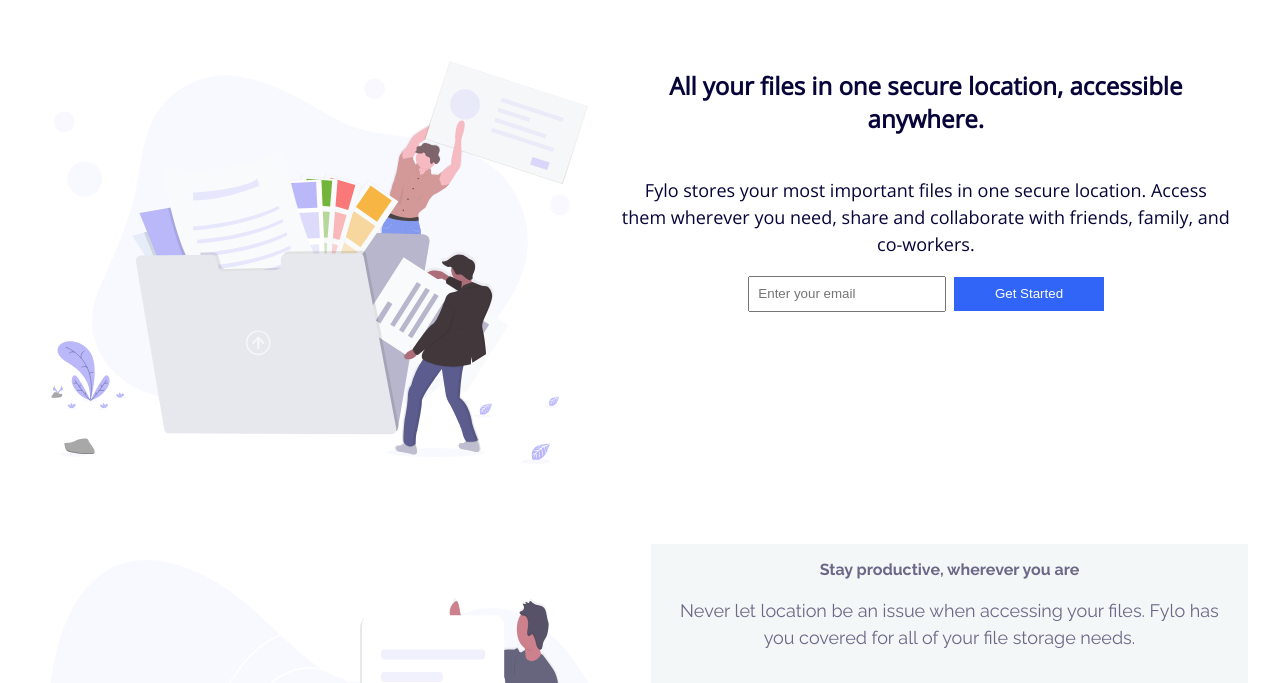
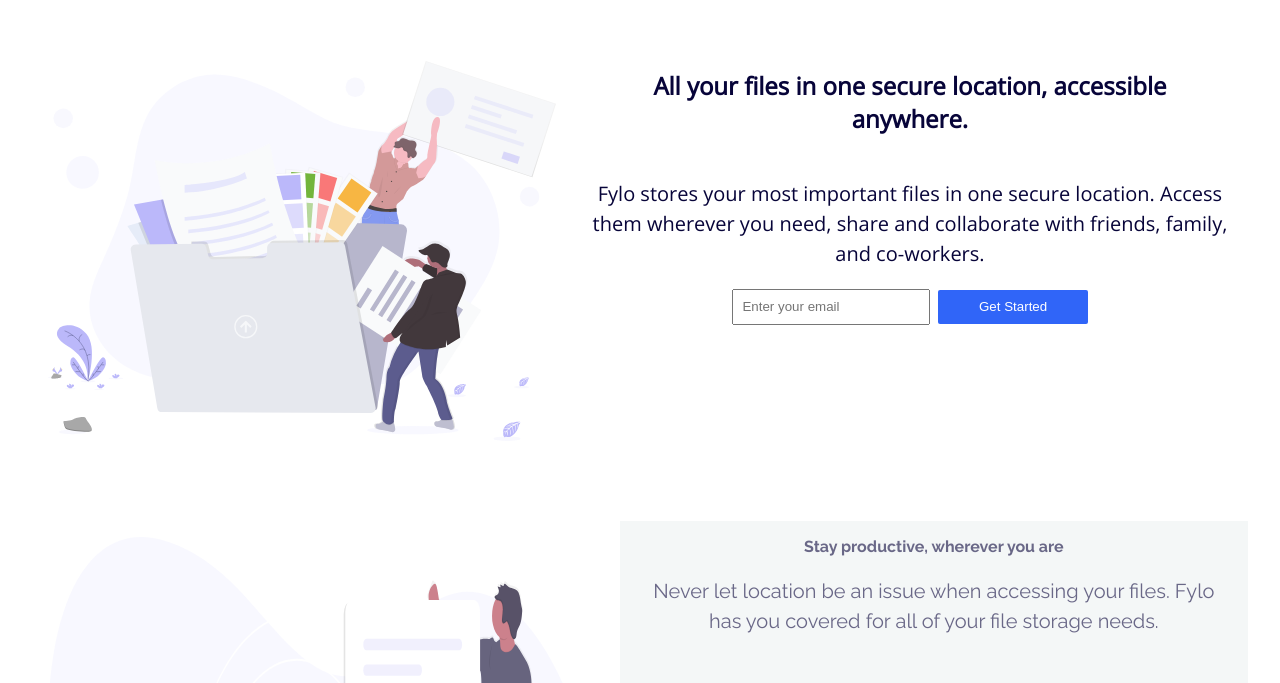
Before and after one commit to Tolaniii7/fylo-repo, a plain HTML site: page index.html in a window 1280 px wide. Shown: the part 44-727 px from the top of the page. Drawn offline with nearby package versions, Linux system fonts and the light colour scheme.

Commit message:
font size adjustment

```diff
--- a/style.css
+++ b/style.css
@@ -25,6 +25,7 @@ nav > ul {
     align-items: center;
     padding: 1em;
     gap: 2em;
+    flex-shrink: 0;
     margin: 0 auto;
 }
 
@@ -182,7 +183,7 @@ footer {
 .container-sub-main>p,
 .quotation-box,
 footer {
-    font-size: 18px;
+    font-size: 20px;
 }
 
 
@@ -206,6 +207,7 @@ footer {
     }
 
     button {
+        border-radius: 2px;
         width: 150px;
         margin: 0;
     }
```
